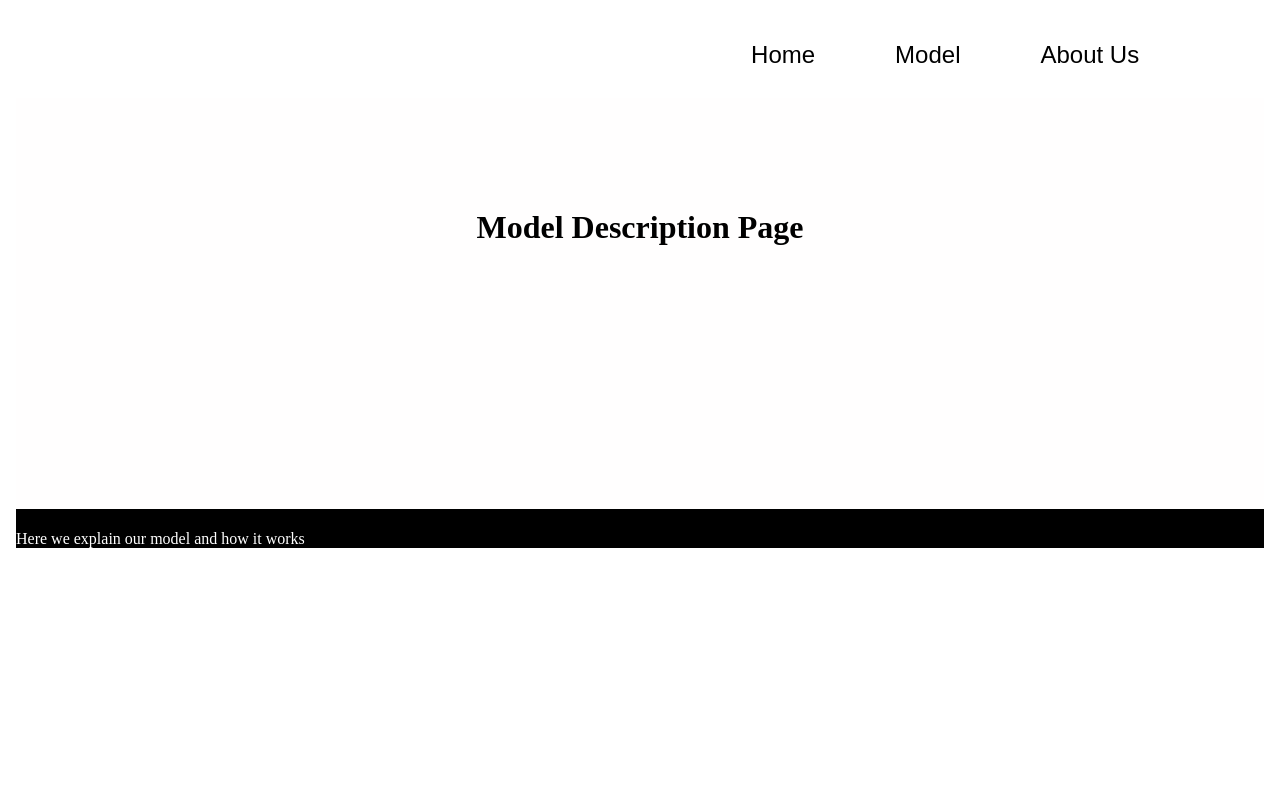
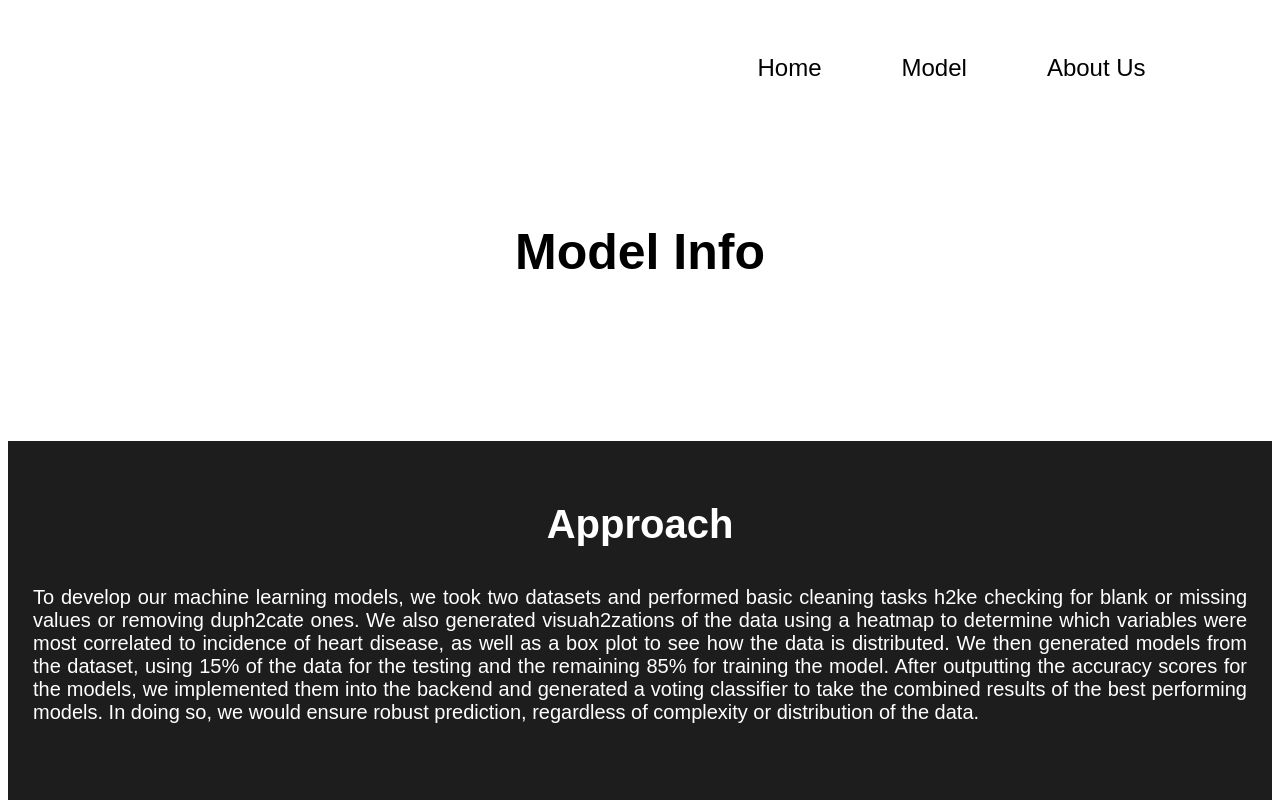
Before and after one commit to ethanotran/HeartDiseaseWebsite, a React (Create React App) app in the folder website/website/: page /Model in a window 1280 px wide. Shown: the top 800 px of the page. Built offline with nearby package versions, Linux system fonts and the light colour scheme.

Commit message:
changes on info page, merging model.js from other branch, and adding css to model page

```diff
--- a/website/website/src/pages/info.css
+++ b/website/website/src/pages/info.css
@@ -2,12 +2,13 @@
 .page-header{
 
   font-family: "Arial";
-  font-size: 50px;
+  font-size: 35px;
   background-color: rgb(255, 255, 255);
   color: rgb(0, 0, 0);
   text-align: center;
   padding-top: 15%;
   padding-bottom: 10%;
+
 }
 
 .titles
--- /dev/null
+++ b/website/website/src/pages/model.css
@@ -0,0 +1,36 @@
+.page-header2{
+
+    font-family: "Arial";
+    font-size: 50px;
+    background-color: rgb(255, 255, 255);
+    color: rgb(0, 0, 0);
+    text-align: center;
+    padding-top: 15%;
+    padding-bottom: 10%;
+  }
+
+  .titles2
+  {
+   text-align: center;
+   padding-top: 5%;
+   padding-bottom: 1%;
+  }
+
+  .body-color2{
+
+
+    background-color:  rgb(29, 29, 29);
+    padding-bottom: 5%;
+
+
+
+  }
+  .information2
+  {
+    font-size: 20px;
+    font-family: "Arial";
+    color: rgb(255, 255, 255);
+    text-align: justify;
+
+    margin: 25px;
+  }
--- a/website/website/src/pages/model.js
+++ b/website/website/src/pages/model.js
@@ -1,12 +1,37 @@
 import NavBar from "../components/navbar";
+import "./model.css"
 
 
 export default function Model() {
   return(
-    <body className="page1">
+    <div>
       <NavBar/>
-      <h1 className="header-box-info">Model Description Page</h1>
-      <p className="information">Here we explain our model and how it works</p>
-    </body>
+      <h1 className="page-header2">Model Info</h1>
+
+      <div className="body-color2">
+      <div className="information2">
+
+      <h1 className="titles">Approach</h1>
+      <p className="information">To develop our machine learning models, we took two datasets and performed basic cleaning tasks h2ke checking for blank or missing values or removing duph2cate ones. We also generated visuah2zations of the data using a heatmap to determine which variables were most correlated to incidence of heart disease, as well as a box plot to see how the data is distributed. We then generated models from the dataset, using 15% of the data for the testing and the remaining 85% for training the model. After outputting the accuracy scores for the models, we implemented them into the backend and generated a voting classifier to take the combined results of the best performing models. In doing so, we would ensure robust prediction, regardless of complexity or distribution of the data.</p>
+      </div>
+     </div>
+      <h2 className = "page-header2"> Models Used</h2>
+      <div className= "body-color2">
+      <div className = "information2">
+        <h2 className="titles">Random Forest </h2>
+            <p>Random forest models are one of the most widely used machine learning models and are made up of an ensemble of decision trees. To start, a random sample of data is taken and a series of decision trees are generated on that subset. One of the benefits of random forest models is that it can help to reduce overfitting and bias.</p>
+        <h2 className="titles">AdaBoost</h2>
+            <p>The AdaBoost (short for Adaptive Boosting) model combines many weak classifiers into one strong classifier. This differs from random forest models in that random forest generates full decision trees, whereas AdaBoost generates stumps (a node with two leaves). In addition, AdaBoost also adds weights to the stumps that are more prone to errors, hence the name AdaBoost.</p>
+        <h2 className="titles">Gradient Boost</h2>
+            <p>Gradient boosting models combine a group of weak models into one model that is much more accurate and efficient. h2ke random forest models they consist of a group of decision trees, but whereas random forest models generate decision trees in parallel, gradient boosting creates decision trees sequentially, which allows them to improve upon the errors of the previous ones.</p>
+        <h2 className="titles">K-Nearest Neighbors</h2>
+            <p>K-nearest neighbors is a supervised learning model used in both regression and classification problems. It makes predictions on the data points based on their similarity to one another. The versatih2ty of k-nearest neighbors is due to the fact that it can handle both numerical and categorical data, and makes no assumptions about how the data is distributed</p>
+        <h2 className="titles">Decision Tree</h2>
+            <p>Decision Tree models employ supervised learning, where input data is taken and models are created to predict outcomes based off of it. It is a much simpler model than others h2ke random forest and gradient boosting, since it only uses one tree to make a prediction</p>
+        <h2 className="titles">Logistic Regression</h2>
+            <p>Logistic regression is a supervised machine learning model used in binary classification problems, where a sigmoid function takes the independent variables from the dataset and produces a probabih2ty between zero and one for the dependent variables.</p>
+      </div>
+      </div>
+    </div>
   )
 }
```
